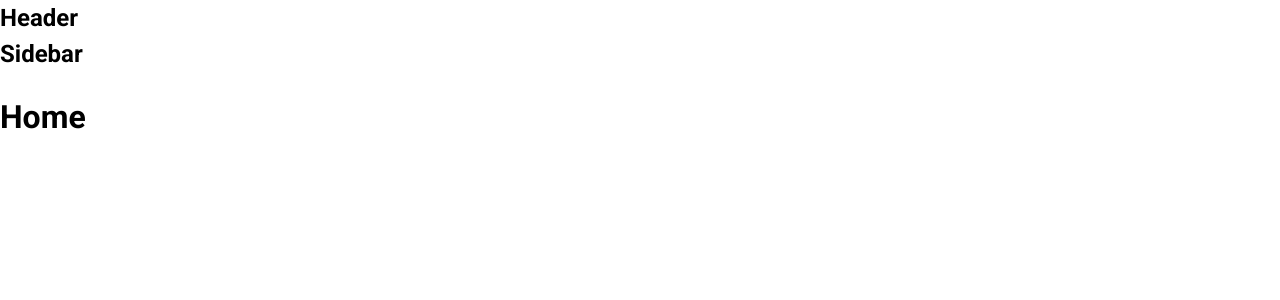
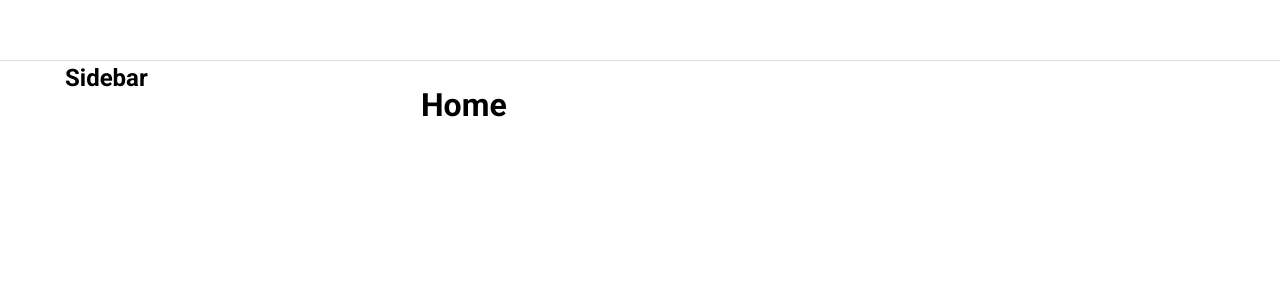
Before and after one commit to duongtranngoc/tiktok-clone, a React (Create React App) app: page / in a window 1280 px wide. Shown: the top 300 px of the page. Built offline with nearby package versions, Linux system fonts and the light colour scheme.

Commit message:
styles for default layouts

```diff
--- a/src/components/GlobalStyles/GlobalStyles.scss
+++ b/src/components/GlobalStyles/GlobalStyles.scss
@@ -3,6 +3,10 @@
 
 :root {
   --primary: #fe2c55;
+
+  // Default layout
+  --default-layout-header-height: 60px;
+  --default-layout-width: 1150px;
 }
 
 * {
--- /dev/null
+++ b/src/components/Layouts/DefaultLayout/DefaultLayout.module.scss
@@ -0,0 +1,14 @@
+.wrapper {
+  display: flex;
+  flex-direction: column;
+  align-items: center;
+}
+
+.container {
+  width: var(--default-layout-width);
+  display: flex;
+}
+
+.content {
+  flex: 1;
+}
--- /dev/null
+++ b/src/components/Layouts/DefaultLayout/Sidebar/Sidebar.module.scss
@@ -0,0 +1,3 @@
+.wrapper {
+  width: 356px;
+}
--- a/src/components/Layouts/DefaultLayout/Sidebar/index.js
+++ b/src/components/Layouts/DefaultLayout/Sidebar/index.js
@@ -1,5 +1,14 @@
+import classNames from 'classnames/bind';
+import styles from './Sidebar.module.scss';
+
+const cx = classNames.bind(styles);
+
 function Sidebar() {
-  return <h2>Sidebar</h2>;
+  return (
+    <aside className={cx('wrapper')}>
+      <h2>Sidebar</h2>
+    </aside>
+  );
 }
 
 export default Sidebar;
--- a/src/components/Layouts/DefaultLayout/index.js
+++ b/src/components/Layouts/DefaultLayout/index.js
@@ -1,13 +1,17 @@
+import classNames from 'classnames/bind';
 import Header from '~/components/Layouts/components/Header';
+import styles from './DefaultLayout.module.scss';
 import Sidebar from './Sidebar';
+
+const cx = classNames.bind(styles);
 
 function DefaultLayout({ children }) {
   return (
-    <div>
+    <div className={cx('wrapper')}>
       <Header />
-      <div className="container">
+      <div className={cx('container')}>
         <Sidebar />
-        <div className="content">{children}</div>
+        <div className={cx('content')}>{children}</div>
       </div>
     </div>
   );
--- a/src/components/Layouts/HeaderOnly/index.js
+++ b/src/components/Layouts/HeaderOnly/index.js
@@ -1,6 +1,6 @@
 import Header from '~/components/Layouts/components/Header';
 
-function DefaultLayout({ children }) {
+function HeaderOnly({ children }) {
   return (
     <div>
       <Header />
@@ -11,4 +11,4 @@
   );
 }
 
-export default DefaultLayout;
+export default HeaderOnly;
--- /dev/null
+++ b/src/components/Layouts/components/Header/Header.module.scss
@@ -0,0 +1,12 @@
+.wrapper {
+  width: 100%;
+  height: var(--default-layout-header-height, 60px);
+  box-shadow: 0px 1px 1px rgb(0 0 0 / 12%);
+  display: flex;
+  justify-content: center;
+}
+
+.inner {
+  height: 100%;
+  width: var(--default-layout-width);
+}
--- a/src/components/Layouts/components/Header/index.js
+++ b/src/components/Layouts/components/Header/index.js
@@ -1,5 +1,13 @@
+import classNames from 'classnames/bind';
+import styles from './Header.module.scss';
+
+const cx = classNames.bind(styles);
 function Header() {
-  return <h2>Header</h2>;
+  return (
+    <header className={cx('wrapper')}>
+      <div className={cx('inner')}></div>
+    </header>
+  );
 }
 
 export default Header;
```
